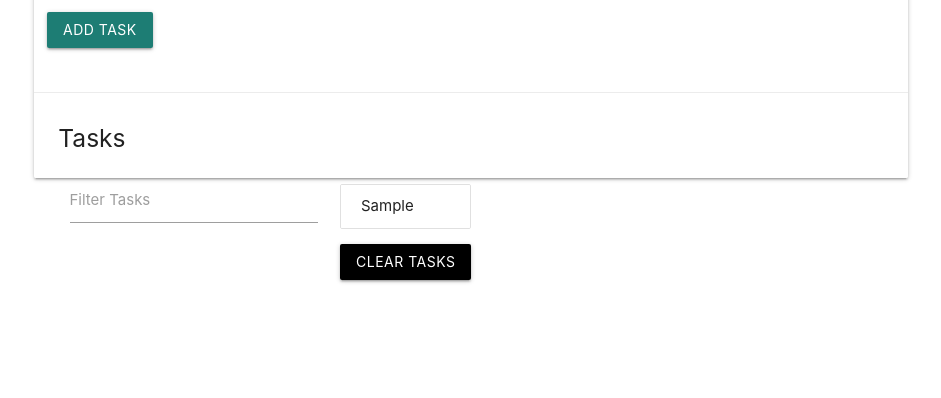
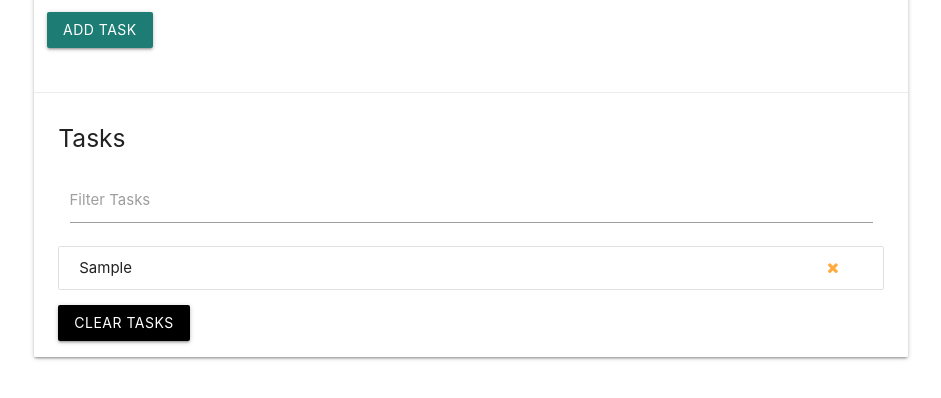
Before and after one commit to TinaSoltanian/TaskList, a plain HTML site: page index.html in a window 1280 px wide. Both pictures are taken after typing "Sample" into the empty fields and a click on the input "Add task". Shown: the part 144-542 px from the top of the page, without its empty margins (169-1110 px from the left). Drawn offline with nearby package versions, Linux system fonts and the light colour scheme.

Commit message:
add delete link for tasks and fix ui issue

```diff
--- a/app.js
+++ b/app.js
@@ -19,6 +19,16 @@ function submitClick(e){
     li.className = "collection-item"
     li.appendChild(document.createTextNode(input.value));
 
+    let a = document.createElement('a');
+    a.className = "delete-item secondary-content";
+
+    let i = document.createElement('i');
+    i.className = "fa fa-remove";
+
+    a.appendChild(i);
+
+    li.appendChild(a);
+
     taskList.appendChild(li);
     input.value = "";
 
--- a/index.html
+++ b/index.html
@@ -1,15 +1,18 @@
 <!DOCTYPE html>
 <html lang="en">
+
 <head>
     <meta charset="UTF-8">
     <meta name="viewport" content="width=device-width, initial-scale=1.0">
     <meta http-equiv="X-UA-Compatible" content="ie=edge">
 
-    <link href="https://maxcdn.bootstrapcdn.com/font-awesome/4.7.0/css/font-awesome.min.css" rel="stylesheet" integrity="sha384-wvfXpqpZZVQGK6TAh5PVlGOfQNHSoD2xbE+QkPxCAFlNEevoEH3Sl0sibVcOQVnN" crossorigin="anonymous">
+    <link href="https://maxcdn.bootstrapcdn.com/font-awesome/4.7.0/css/font-awesome.min.css" rel="stylesheet" integrity="sha384-wvfXpqpZZVQGK6TAh5PVlGOfQNHSoD2xbE+QkPxCAFlNEevoEH3Sl0sibVcOQVnN"
+        crossorigin="anonymous">
     <link rel="stylesheet" href="https://cdnjs.cloudflare.com/ajax/libs/materialize/1.0.0-beta/css/materialize.min.css">
 
     <title>Task list</title>
 </head>
+
 <body>
 
     <div class="container">
@@ -30,17 +33,12 @@
                     </div>
                     <div class="card-action">
                         <h5 id="task-title">Tasks</h5>
-                        <div class="input-field col sl2">
+                        <div class="input-field col s12">
                             <input type="text" name="filter" id="filter">
-                            <label for="filter" >Filter Tasks</label>
+                            <label for="filter">Filter Tasks</label>
                         </div>
-                        <div class="input-field col sl2">
-                            <ul class="collection">
-
-                            </ul>
-                            <a href="#" class="clear-tasks btn black">Clear Tasks</a>
-
-                        </div>
+                        <ul class="collection"></ul>
+                        <a href="#" class="clear-tasks btn black">Clear Tasks</a>
                     </div>
                 </div>
             </div>
@@ -48,10 +46,11 @@
     </div>
 
     <script
-  src="https://code.jquery.com/jquery-3.3.1.js"
-  integrity="sha256-2Kok7MbOyxpgUVvAk/HJ2jigOSYS2auK4Pfzbm7uH60="
-  crossorigin="anonymous"></script>
-    <script src="https://cdnjs.cloudflare.com/ajax/libs/materialize/1.0.0-beta/js/materialize.min.js"></script>
+    src="https://code.jquery.com/jquery-3.2.1.js"
+    integrity="sha256-DZAnKJ/6XZ9si04Hgrsxu/8s717jcIzLy3oi35EouyE="
+    crossorigin="anonymous"></script>
+    <script src="https://cdnjs.cloudflare.com/ajax/libs/materialize/0.100.2/js/materialize.min.js"></script>
     <script src="app.js"></script>
 </body>
+
 </html>
```
